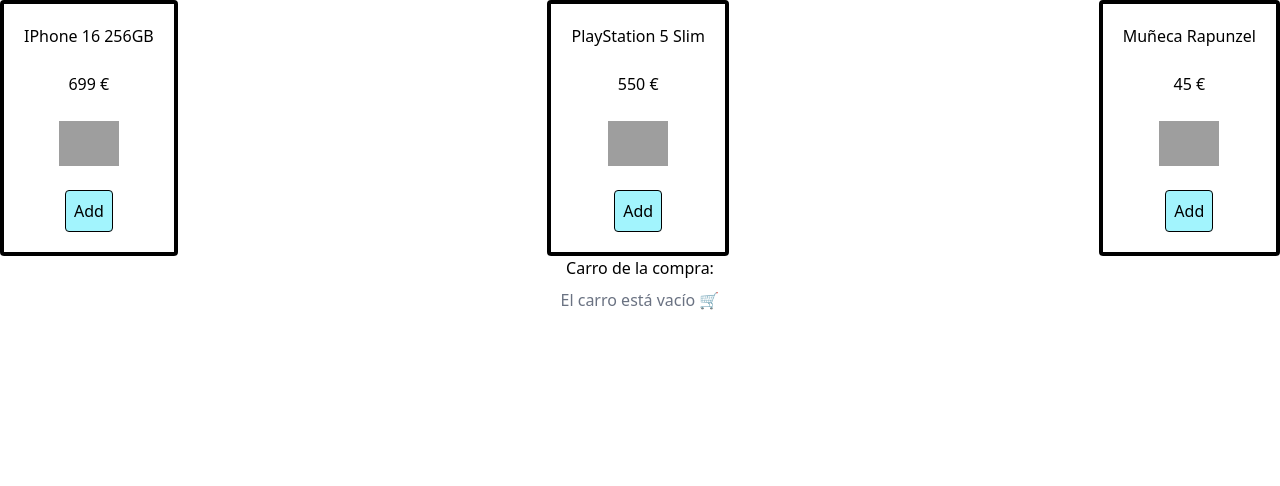
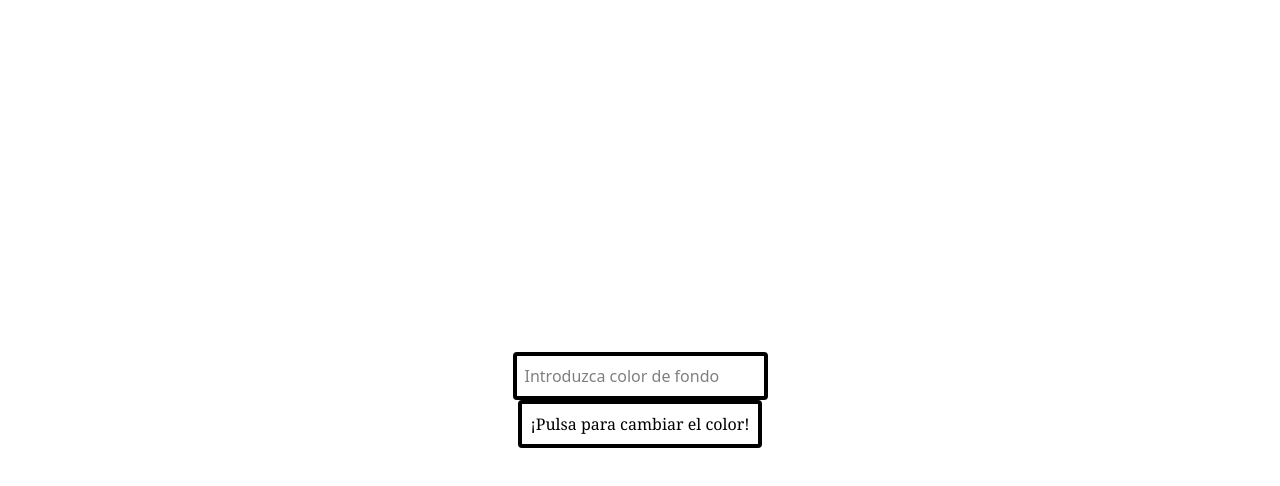
Before and after one commit to torruuu/vue-test, a Vue app: page / in a window 1280 px wide. Shown: the top 486 px of the page. Built offline with nearby package versions, Linux system fonts and the light colour scheme; grey boxes are pictures that could not be loaded.

Commit message:
chore: changeColor

```diff
--- a/src/App.vue
+++ b/src/App.vue
@@ -1,5 +1,7 @@
 <script setup>
-import ConsumerWeb from './components/Juanal/CompraWeb/ConsumerWeb.vue';
+import ColorPadre from './components/Juanal/CambioColor/ColorPadre.vue';
+
+//import ConsumerWeb from './components/Juanal/CompraWeb/ConsumerWeb.vue';
 
 
 
@@ -7,7 +9,7 @@
 
 <template>
 
-  <ConsumerWeb />
+  <ColorPadre />
 
 
 </template>
--- /dev/null
+++ b/src/components/Juanal/CambioColor/ColorHijo.vue
@@ -0,0 +1,19 @@
+<script setup>
+import {ref} from "vue";
+
+const inputText = ref();
+const emit = defineEmits(['cambioColor']);
+function enviarOrden() {
+  emit ('cambioColor', inputText.value);
+}
+
+</script>
+<template>
+<div class="flex items-center justify-center flex-col h-screen">
+    <span>
+        <input class="border-4 rounded-sm p-2" v-model="inputText" placeholder="Introduzca color de fondo">
+    </span>
+
+    <button @click="enviarOrden" class="font-serif text-base bg-EDF2EB border-4 rounded-sm p-2">¡Pulsa para cambiar el color!</button>
+  </div>
+</template>
--- /dev/null
+++ b/src/components/Juanal/CambioColor/ColorPadre.vue
@@ -0,0 +1,19 @@
+<script setup>
+import {ref} from "vue";
+import ColorHijo from "./ColorHijo.vue";
+//VARIABLE COLOR FONDO, REACTIVA.
+const colorFondo = ref();
+//FUNCION CAMBIAR COLOR, RECIBE EL VALOR DEL HIJO (INPUTTEXT) Y CAMBIAMOS EL COLOR POR EL VALOR DEL INPUT TEXT
+function cambiarColor (inputText) {
+    colorFondo.value=inputText;
+
+}
+
+</script>
+<template>
+<!--_STYLE PARA QUE CAMBIE COLOR SEGÚN LO QUE MARCAMOS. EL HIJO RECIBE LA FUNCION CAMBIO DE COLOR Y EJECUTA LA QUE HEMOS DECLARADO AQUI.-->
+    <div :style="{backgroundColor: colorFondo}">
+    <ColorHijo @cambioColor="cambiarColor"/>
+
+  </div>
+</template>
--- a/src/components/Juanal/CompraWeb/CarroCompra.vue
+++ b/src/components/Juanal/CompraWeb/CarroCompra.vue
@@ -1,6 +1,6 @@
 <script setup>
 defineProps({
-  Carro : Array,
+  carro : Array,
   cantidadProducto : Number
 
   })
```
